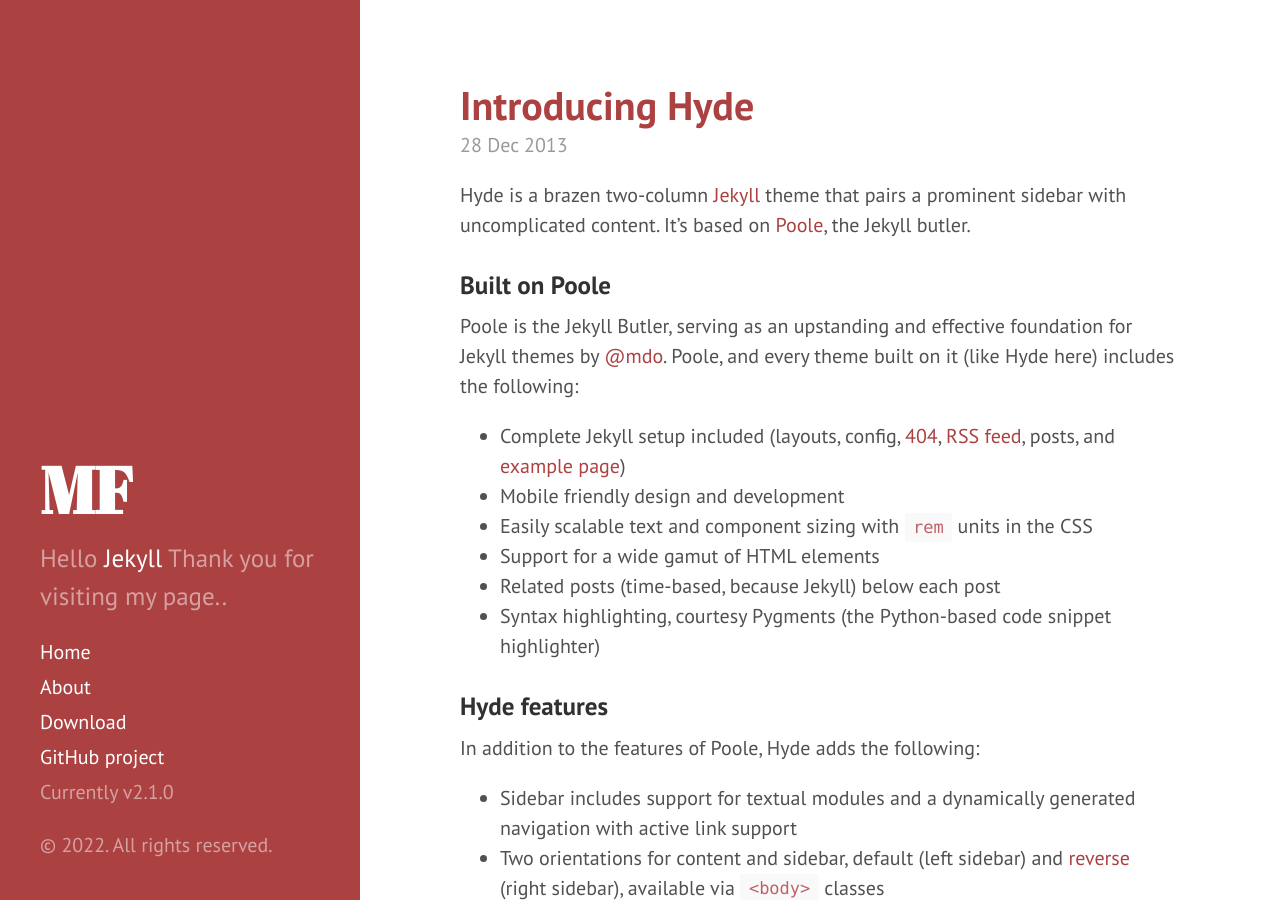
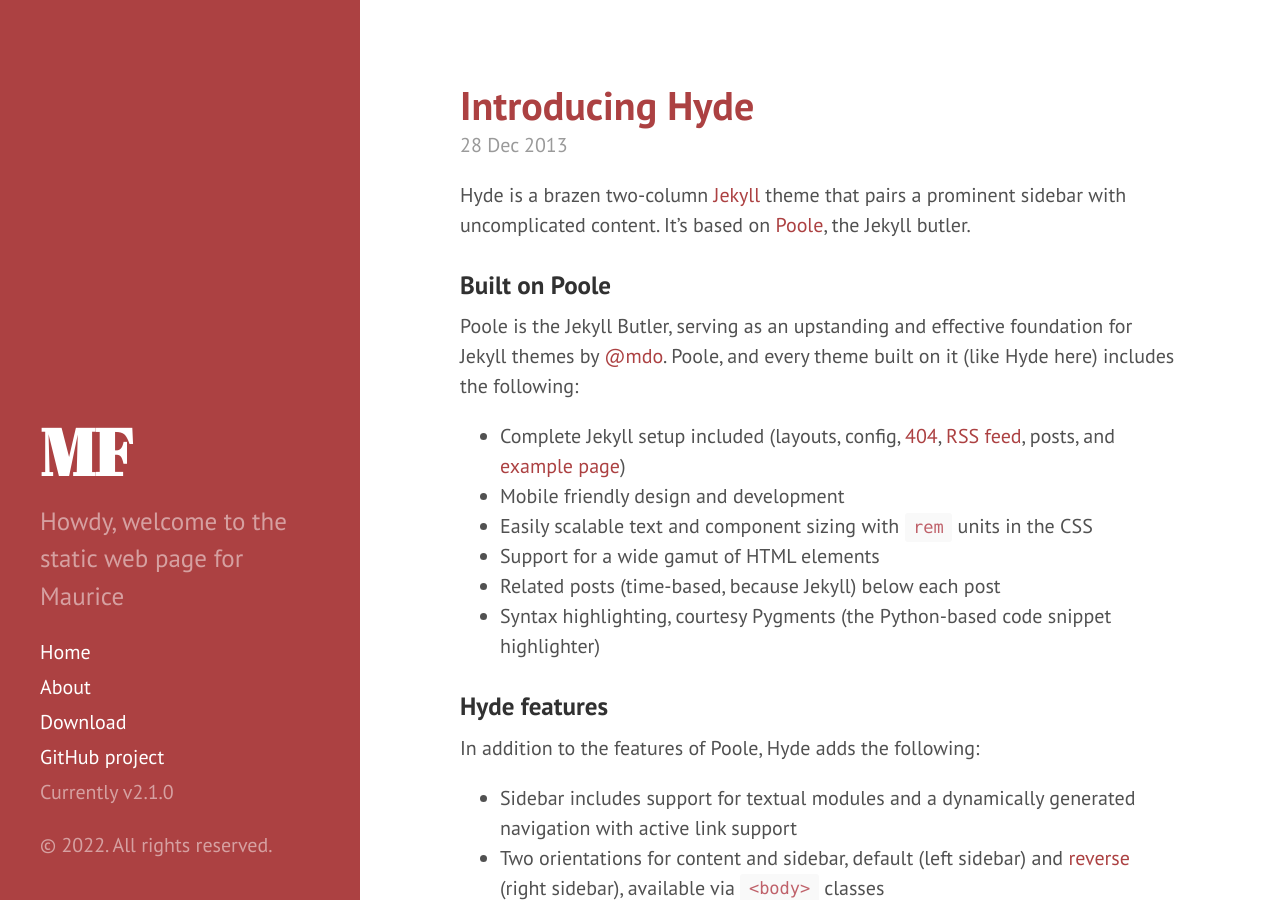
Before and after one commit to Maudi84/static_mf, a Jekyll site: the page built from index.html, in a window 1280 px wide and 900 px high. Built offline with Jekyll 4.4.1, drawn with Linux system fonts in a browser that asks for light colours; the list of posts is cut into pages by our own code.

Commit message:
Update _config.yml

```diff
--- a/_config.yml
+++ b/_config.yml
@@ -8,7 +8,7 @@
 # Setup
 title:            MF
 tagline:          'Portfolio for Maurice'
-description:      'Hello <a href="http://jekyllrb.com" target="_blank">Jekyll</a> Thank you for visiting my page.</a>.'
+description:      'Howdy, welcome to the static web page for Maurice'
 url:              https://maudi84.github.io
 baseurl:          /static_mf
 indexurl:         /index.html
```
